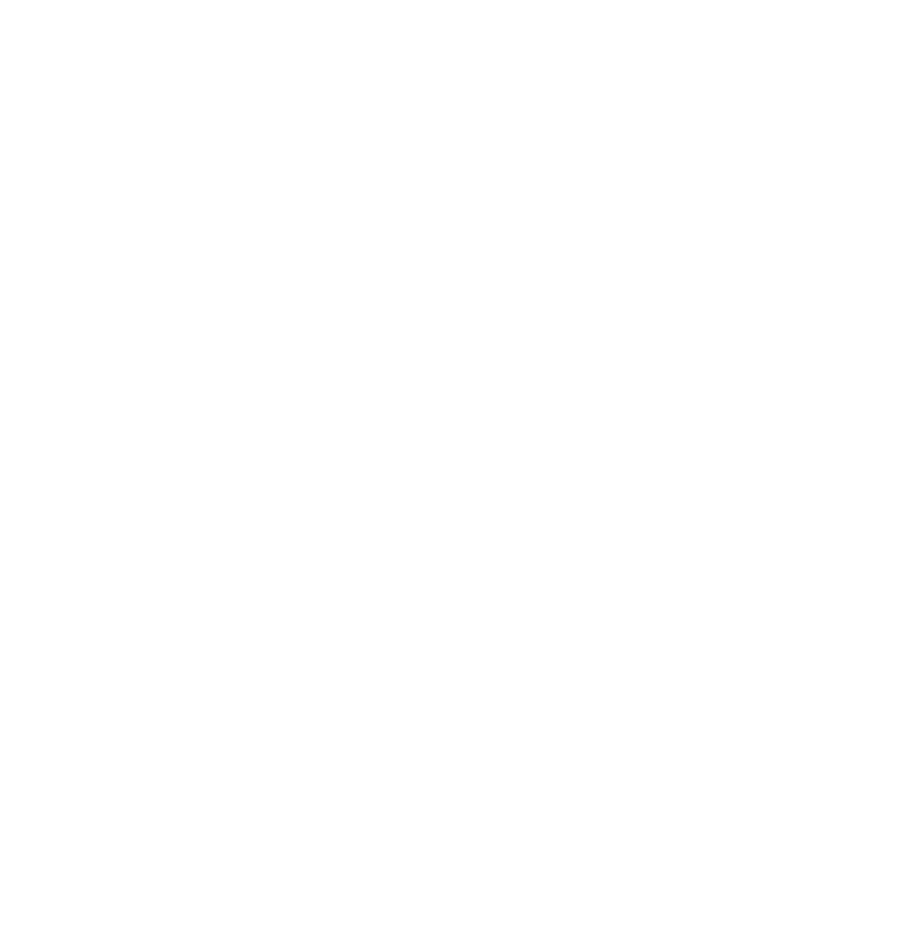
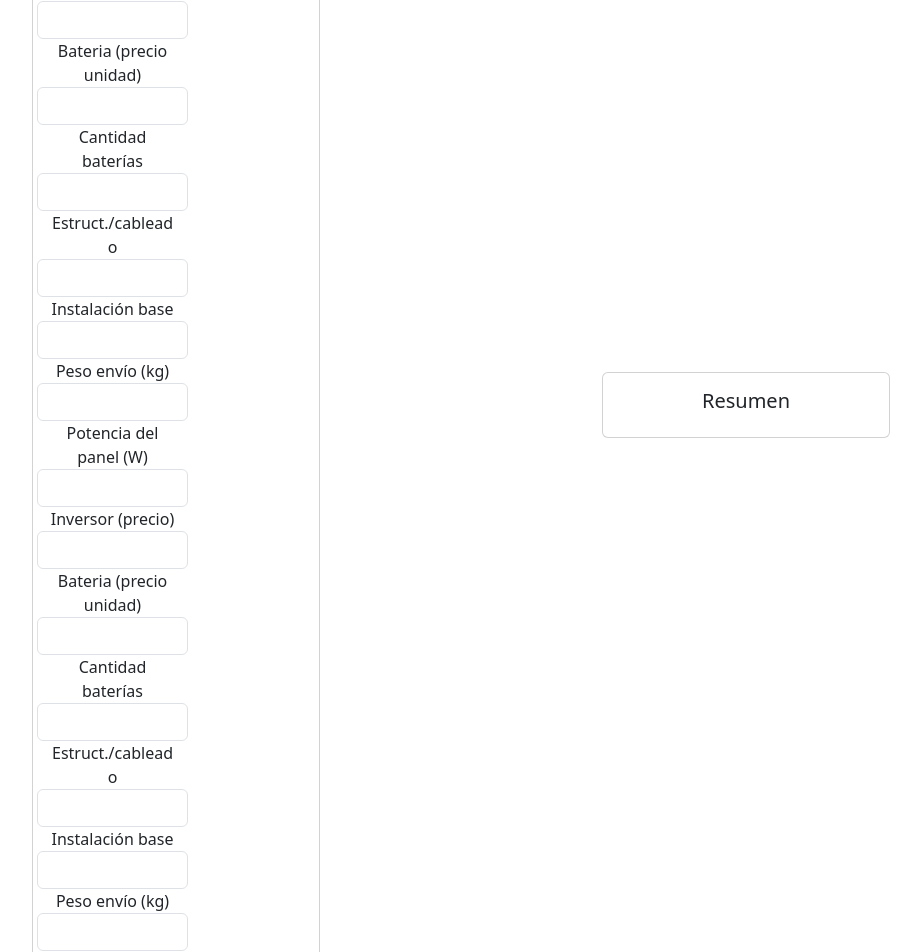
Before and after one commit to Yeikeit/HelioAndes, a React (Create React App) app: page / in a window 1280 px wide. Shown: the part 280-1232 px from the top of the page, without its empty margins (50-971 px from the left). Before the commit the page ends 800 px from the top, so only its background shows below. Built offline with nearby package versions, Linux system fonts and the light colour scheme.

Commit message:
Estructura de calculadora

```diff
--- a/src/App.js
+++ b/src/App.js
@@ -17,7 +17,7 @@
       <Hero />
       <Servicios />
       <Soluciones />
-      <CalculadoraIntegral />
+      <CalculadoraIntegral/>
       <Planes />
       <Testimonios />
       <FAQ />
--- a/src/components/CalculadoraIntegral.js
+++ b/src/components/CalculadoraIntegral.js
@@ -1,6 +1,69 @@
+import Container from "react-bootstrap/esm/Container";
+import { Row, Col, Card } from 'react-bootstrap';
+
 function CalculadoraIntegral() {
     return (
-        <div></div>
+        <Container>
+            <Row className="align-items-center justify-content-center">
+                <h1>DEMO calculadora</h1>
+            </Row>
+            <Row className="align-items-center justify-content-center">
+                <Col xs={12} lg={6}>
+
+                    <Card style={{ width: '18rem' }}>
+                        <Card.Body>
+                            <Card.Title>Formulario</Card.Title>
+                            <Card.Text>
+                                <Col lg={6}>
+                                    <Row><label>Potencia del panel (W)</label>
+                                        <input type="text" className="form-control" /></Row>
+                                    <Row></Row>
+                                    <Row><label>Inversor (precio)</label>
+                                        <input type="text" className="form-control" /></Row>
+                                    <Row><label>Bateria (precio unidad)</label>
+                                        <input type="text" className="form-control" /></Row>
+                                    <Row><label>Cantidad baterías</label>
+                                        <input type="text" className="form-control" /></Row>
+                                    <Row><label>Estruct./cableado</label>
+                                        <input type="text" className="form-control" /></Row>
+                                    <Row><label>Instalación base</label>
+                                        <input type="text" className="form-control" /></Row>
+                                    <Row><label>Peso envío (kg)</label>
+                                        <input type="text" className="form-control" /></Row>
+                                </Col>
+                                <Col lg={6}>
+                                    <Row><label>Potencia del panel (W)</label>
+                                        <input type="text" className="form-control" /></Row>
+                                    <Row></Row>
+                                    <Row><label>Inversor (precio)</label>
+                                        <input type="text" className="form-control" /></Row>
+                                    <Row><label>Bateria (precio unidad)</label>
+                                        <input type="text" className="form-control" /></Row>
+                                    <Row><label>Cantidad baterías</label>
+                                        <input type="text" className="form-control" /></Row>
+                                    <Row><label>Estruct./cableado</label>
+                                        <input type="text" className="form-control" /></Row>
+                                    <Row><label>Instalación base</label>
+                                        <input type="text" className="form-control" /></Row>
+                                    <Row><label>Peso envío (kg)</label>
+                                        <input type="text" className="form-control" /></Row>
+                                </Col>
+                            </Card.Text>
+
+                        </Card.Body>
+                    </Card>
+                </Col>
+                <Col xs={12} lg={6}><Card style={{ width: '18rem' }}>
+                    <Card.Body>
+                        <Card.Title>Resumen</Card.Title>
+                        <Card.Text>
+
+                        </Card.Text>
+                    </Card.Body>
+                </Card>
+                </Col>
+            </Row>
+        </Container>
     );
 }
 
```
